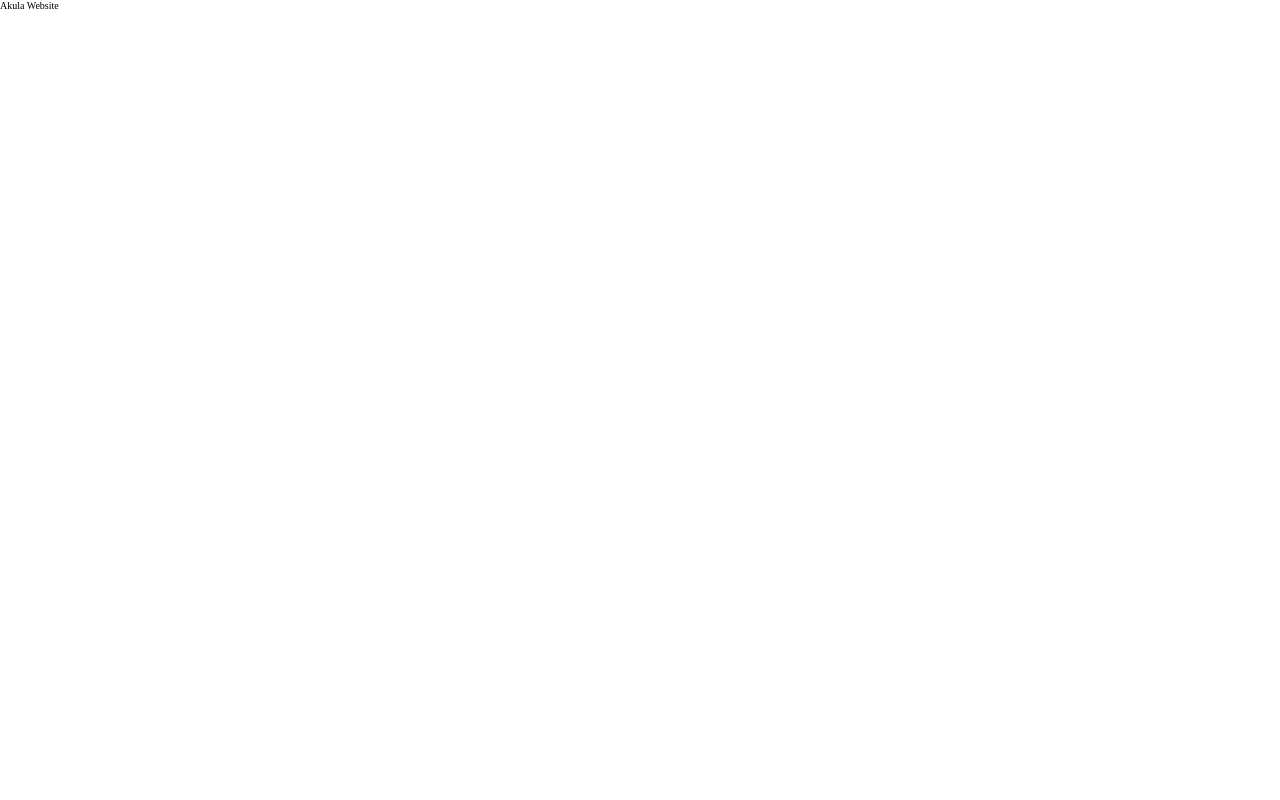
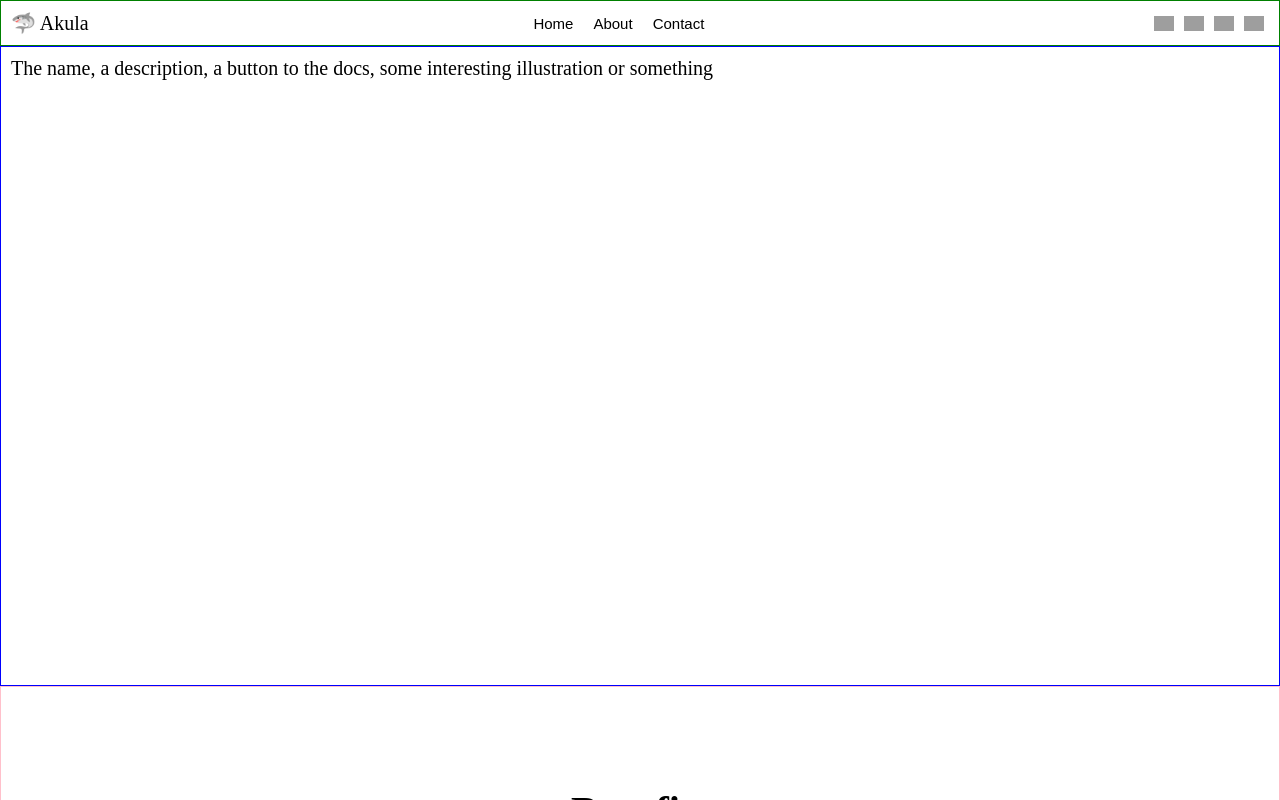
Before and after one commit to akula-bft/website, a React (Create React App) app: page / in a window 1280 px wide. Shown: the top 800 px of the page. Built offline with nearby package versions, Linux system fonts and the light colour scheme; grey boxes are pictures that could not be loaded.

Commit message:
:rocket: setup scaffolding

```diff
--- a/src/App.tsx
+++ b/src/App.tsx
@@ -1,16 +1,34 @@
 import styled from "styled-components";
+import Benefits from "./components/Benefits";
+import Performance from "./components/Performance";
+import Footer from "./components/Footer";
+import Header from "./components/Header";
+import Hero from "./components/Hero";
+import Networks from "./components/Networks";
+import SupportedBy from "./components/SupportedBy";
 
 const StyledApp = styled.div`
-  position: fixed;
   width: 100%;
-  height: 100%;
-  top: 0;
-  left: 0;
   background: var(--bg);
+  display: flex;
+  flex-direction: column;
+  min-height: 100vh;
+  align-items: center;
+  justify-content: space-between;
 `;
 
 const App = () => {
-  return <StyledApp>Akula Website</StyledApp>;
+  return (
+    <StyledApp>
+      <Header />
+      <Hero />
+      <Benefits />
+      <Performance />
+      <Networks />
+      <SupportedBy />
+      <Footer />
+    </StyledApp>
+  );
 };
 
 export default App;
```
Also changed, not shown: 1 other file (tests, documents, lock files or other folders).
